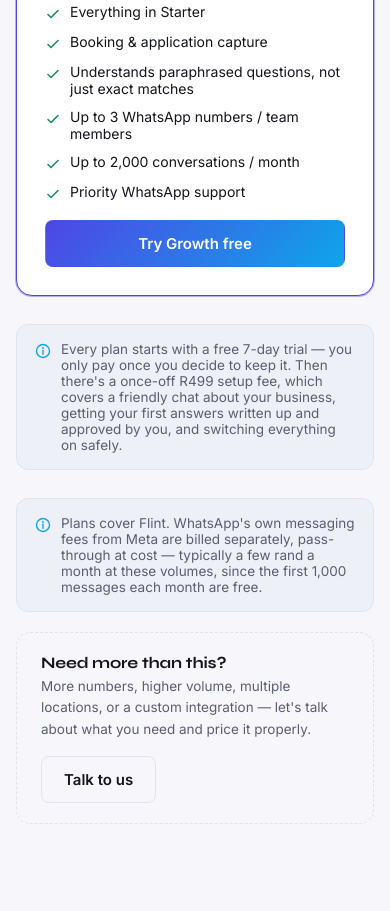
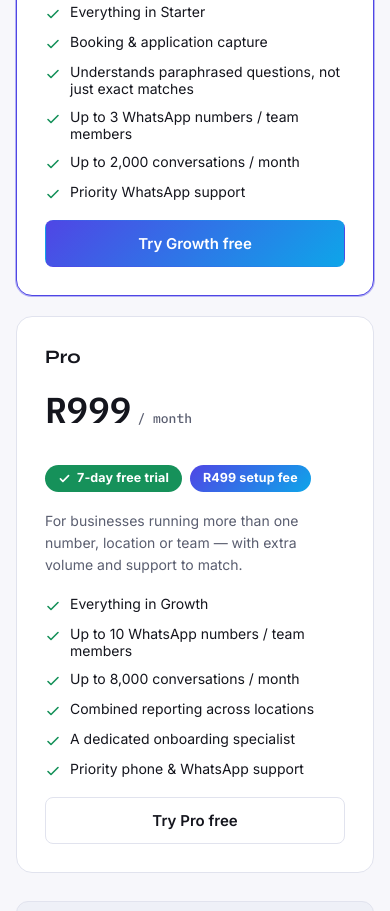
Before and after one commit to sequenceindustries/flint-site, a plain HTML site: page index.html in a window 390 px wide. Shown: the part 8851-9762 px from the top of the page. Drawn offline with Linux system fonts and the light colour scheme.

Commit message:
Add a third pricing plan (Pro) for multi-location businesses
- Pro sits at R999/month for businesses running more than one
  number, location or team: up to 10 numbers, 8,000 conversations,
  combined reporting, a dedicated onboarding specialist and priority
  phone + WhatsApp support
- Grow the pricing grid to 3 columns with a 2-column tablet
  breakpoint, keeping Growth as the featured middle plan

Co-Authored-By: Claude Sonnet 5 <noreply@anthropic.com>
Claude-Session: https://claude.ai/code/session_01QRkdyQtkvgsLTirBopFwaQ

```diff
--- a/index.html
+++ b/index.html
@@ -130,7 +130,7 @@ section{padding-block:clamp(56px,9vw,104px)}
 
 /* pricing */
 .pricing-note{display:flex; align-items:center; gap:8px; font-size:13px; color:var(--muted-2); margin-bottom:28px}
-.pricing-grid{display:grid; grid-template-columns:repeat(2,1fr); gap:20px; align-items:stretch; max-width:760px; margin-inline:auto}
+.pricing-grid{display:grid; grid-template-columns:repeat(3,1fr); gap:20px; align-items:stretch; max-width:1080px; margin-inline:auto}
 .plan{
   background:var(--surface); border:1px solid var(--border); border-radius:16px; padding:28px;
   display:flex; flex-direction:column; gap:18px; position:relative;
@@ -278,6 +278,9 @@ footer{border-top:1px solid var(--border); padding-block:40px; padding-bottom:ca
   .demo-split .demo-phone{order:-1}
   .demo-split.reverse .demo-copy{order:2}
   .demo-split.reverse .demo-phone{order:-1}
+}
+@media (max-width:1140px) and (min-width:861px){
+  .pricing-grid{grid-template-columns:1fr 1fr; max-width:680px}
 }
 </style>
 <link rel="stylesheet" href="https://fonts.googleapis.com/css2?family=Syne:wght@600;700;800&family=Inter:wght@400;500;600;700&family=IBM+Plex+Mono:wght@500;600&display=swap">
@@ -606,6 +609,25 @@ footer{border-top:1px solid var(--border); padding-block:40px; padding-bottom:ca
         </ul>
         <a class="btn btn-primary" href="#contact">Try Growth free</a>
       </div>
+
+      <div class="plan">
+        <h3>Pro</h3>
+        <div class="price"><span class="amount">R999</span><span class="period">/ month</span></div>
+        <div class="plan-badges">
+          <span class="plan-badge trial"><svg width="13" height="13" viewBox="0 0 16 16" fill="none"><path d="M3 8.5L6 11.5L13 4.5" stroke="currentColor" stroke-width="2" stroke-linecap="round" stroke-linejoin="round"/></svg> 7-day free trial</span>
+          <span class="plan-badge fee">R499 setup fee</span>
+        </div>
+        <p class="desc">For businesses running more than one number, location or team &mdash; with extra volume and support to match.</p>
+        <ul>
+          <li><svg width="16" height="16" viewBox="0 0 16 16" fill="none"><path d="M3 8.5L6 11.5L13 4.5" stroke="currentColor" stroke-width="1.6" stroke-linecap="round" stroke-linejoin="round"/></svg> Everything in Growth</li>
+          <li><svg width="16" height="16" viewBox="0 0 16 16" fill="none"><path d="M3 8.5L6 11.5L13 4.5" stroke="currentColor" stroke-width="1.6" stroke-linecap="round" stroke-linejoin="round"/></svg> Up to 10 WhatsApp numbers / team members</li>
+          <li><svg width="16" height="16" viewBox="0 0 16 16" fill="none"><path d="M3 8.5L6 11.5L13 4.5" stroke="currentColor" stroke-width="1.6" stroke-linecap="round" stroke-linejoin="round"/></svg> Up to 8,000 conversations / month</li>
+          <li><svg width="16" height="16" viewBox="0 0 16 16" fill="none"><path d="M3 8.5L6 11.5L13 4.5" stroke="currentColor" stroke-width="1.6" stroke-linecap="round" stroke-linejoin="round"/></svg> Combined reporting across locations</li>
+          <li><svg width="16" height="16" viewBox="0 0 16 16" fill="none"><path d="M3 8.5L6 11.5L13 4.5" stroke="currentColor" stroke-width="1.6" stroke-linecap="round" stroke-linejoin="round"/></svg> A dedicated onboarding specialist</li>
+          <li><svg width="16" height="16" viewBox="0 0 16 16" fill="none"><path d="M3 8.5L6 11.5L13 4.5" stroke="currentColor" stroke-width="1.6" stroke-linecap="round" stroke-linejoin="round"/></svg> Priority phone &amp; WhatsApp support</li>
+        </ul>
+        <a class="btn btn-ghost" href="#contact">Try Pro free</a>
+      </div>
     </div>
 
     <div class="fees-note">
```
